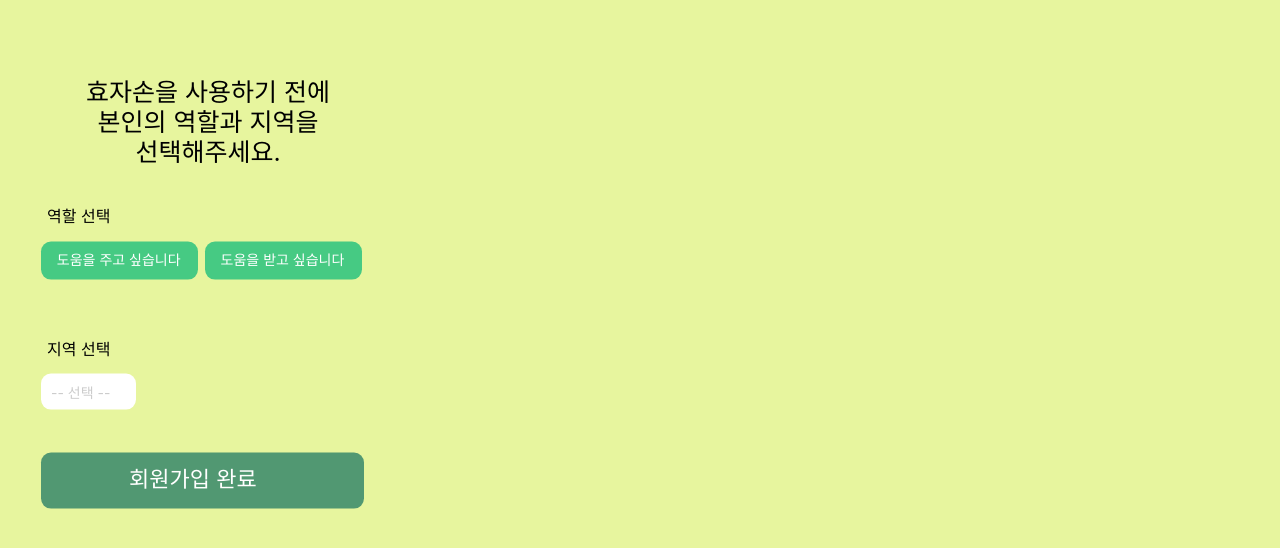
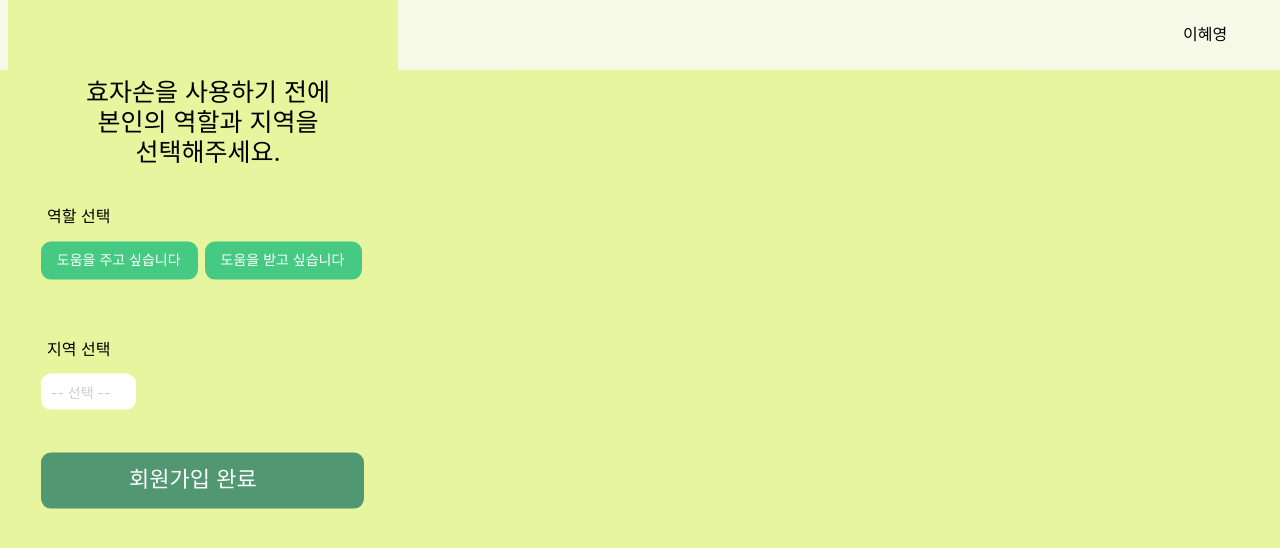
Before and after one commit to HyoZaSon/FrontEnd, a React (Create React App) app: page /register in a window 1280 px wide. Shown: the top 548 px of the page. Built offline with nearby package versions, Linux system fonts and the light colour scheme.

Commit message:
design: 헤더 추가 - 카카오 프로필 이미지 대신에 이름 들어갈 예정 - 만든 로고 추가 #9

```diff
--- a/src/shared/Header.jsx
+++ b/src/shared/Header.jsx
@@ -1,5 +1,74 @@
+import { useNavigate } from "react-router-dom";
+import styled from "styled-components";
+import logo from "../img/logo.svg";
+
+const Wrapper = styled.header`
+  background-color: rgba(252, 251, 251, 0.8);
+  position: fixed;
+  left: 0;
+  top: 0;
+  width: 100%;
+  height: 70px;
+`;
+
+const Contents = styled.div`
+  display: flex;
+  width: 96%;
+  max-width: 1200px;
+  height: 100%;
+  margin: 0 auto;
+  align-items: center;
+  justify-content: space-between;
+`;
+
+const Logo = styled.div`
+  display: flex;
+  align-items: center;
+  border: none;
+  background-color: transparent;
+  padding: 0;
+  margin-left: 1vw;
+  margin-right: auto;
+  cursor: pointer;
+`;
+
+const LogoImg = styled.img`
+  width: 35px;
+  margin-right: 15px;
+`;
+
+const LogoTxt = styled.div`
+  font-size: 18px;
+  font-weight: 600;
+`;
+
+const Navigation = styled.nav`
+  margin-right: 1vw;
+  ul {
+    display: flex;
+    list-style: none;
+  }
+`;
+
 const Header = () => {
-  return <>헤더</>;
+  const navigate = useNavigate();
+
+  return (
+    <Wrapper>
+      <Contents>
+        <Logo onClick={() => navigate("/")}>
+          <LogoImg src={logo} />
+          <LogoTxt>효자손</LogoTxt>
+        </Logo>
+
+        <Navigation>
+          <ul>
+            <li>이혜영</li>
+          </ul>
+        </Navigation>
+      </Contents>
+    </Wrapper>
+  );
 };
 
 export default Header;
```
